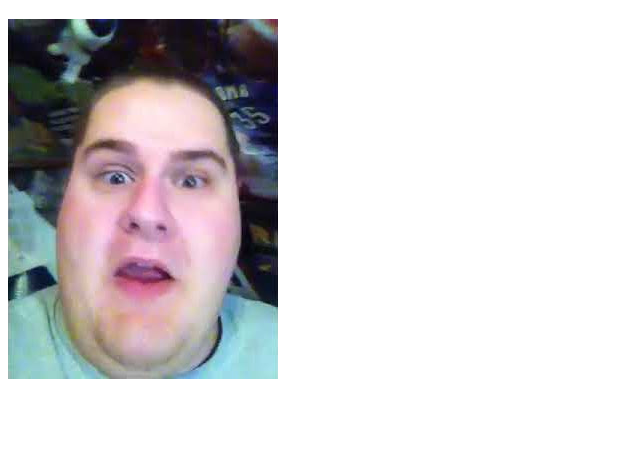
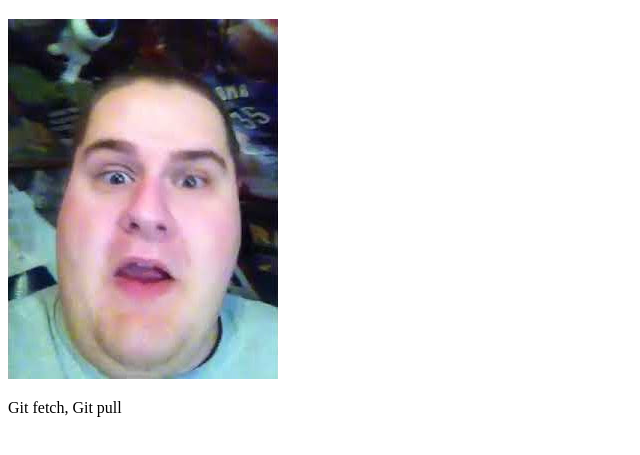
Before and after one commit to DavidSzabo916/elso, a plain HTML site: page index.html in a window 1280 px wide. Shown: the part 61-516 px from the top of the page, without its empty margins (0-640 px from the left). Drawn offline with Linux system fonts and the light colour scheme.

Commit message:
Update index.html

```diff
--- a/index.html
+++ b/index.html
@@ -8,5 +8,7 @@
 <body>
     <h1>Az első Git projektem</h1>
     <img src="Isti2.jpg" alt="Szalay Isti">
+    <p>Git fetch, Git pull</p>
+
 </body>
 </html>
```
